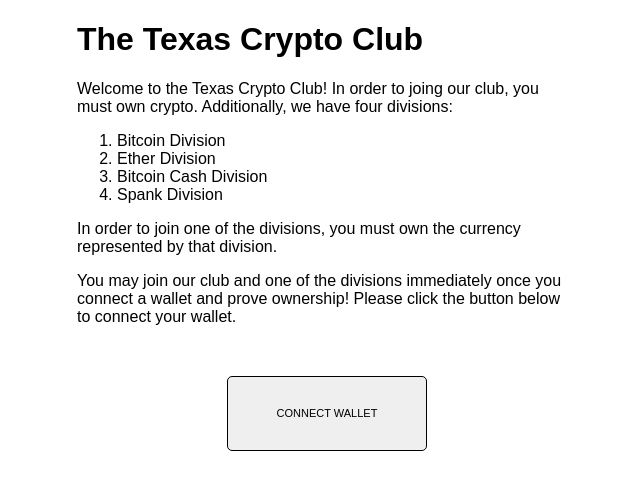
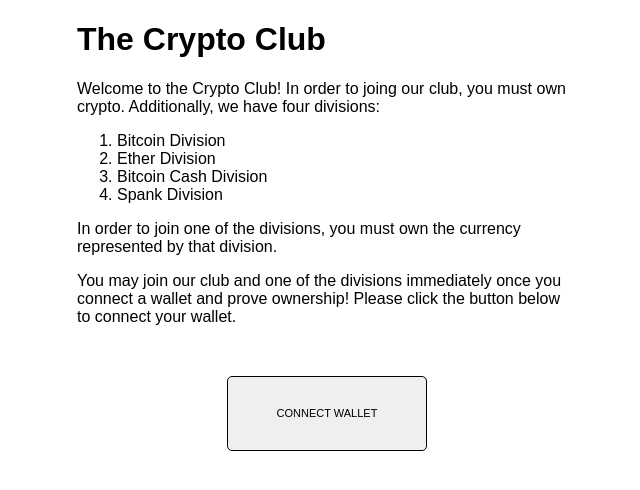
Before and after one commit to zabo-api/zabo-workshop-app, a website built with webpack: page src/index.html in a window 1280 px wide. Shown: the whole page, without its empty margins (313-953 px from the left). Built offline with nearby package versions, Linux system fonts and the light colour scheme.

Commit message:
update-generic-html

```diff
--- a/src/index.html
+++ b/src/index.html
@@ -6,8 +6,8 @@
   <title>Zabo Hack</title>
 </head>
 <body>
-  <h1>The Texas Crypto Club</h1>
-  <p>Welcome to the Texas Crypto Club! In order to joing our club, you must own crypto. Additionally, we have four divisions:  </p>
+  <h1>The Crypto Club</h1>
+  <p>Welcome to the Crypto Club! In order to joing our club, you must own crypto. Additionally, we have four divisions:  </p>
   <ol>
     <li>Bitcoin Division</li>
     <li>Ether Division</li>
```
